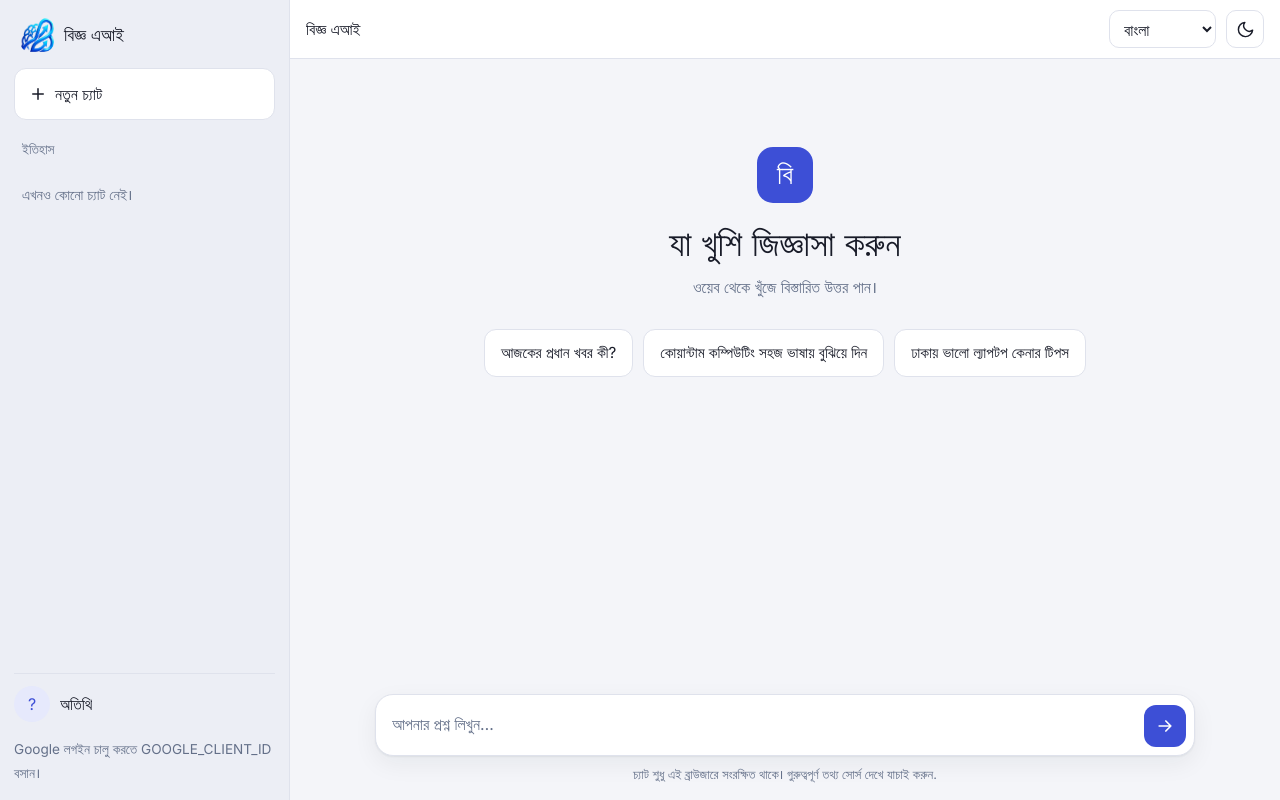
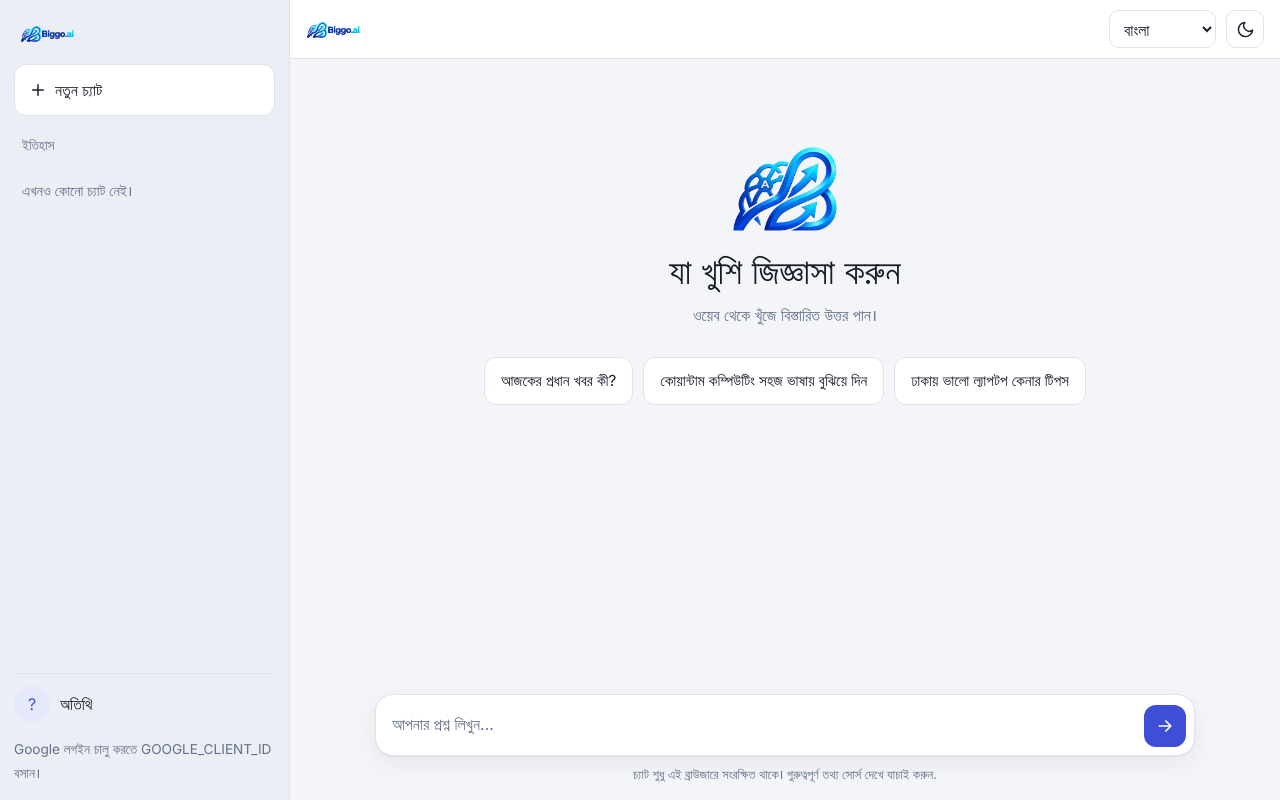
Before and after one commit to durjoyrozario/ai-search-gemini, a website: page public/index.html in a window 1280 px wide. Drawn offline with nearby package versions, Linux system fonts and the light colour scheme; a web font is replaced by a local one.

Commit message:
Update logo and styling in index.html

```diff
--- a/public/index.html
+++ b/public/index.html
@@ -4,6 +4,7 @@
 <meta charset="utf-8">
 <meta name="viewport" content="width=device-width, initial-scale=1, viewport-fit=cover">
 <title>বিজ্ঞ এআই - Biggo AI</title>
+<link rel="icon" href="logo.png">
 <link rel="preconnect" href="https://fonts.googleapis.com">
 <link rel="preconnect" href="https://fonts.gstatic.com" crossorigin>
 <link href="https://fonts.googleapis.com/css2?family=Anek+Bangla:wght@400&family=Inter:wght@400&family=Noto+Naskh+Arabic:wght@400&family=Noto+Sans+Devanagari:wght@400&display=swap" rel="stylesheet">
@@ -51,7 +52,10 @@ button { cursor:pointer; }
   width:34px; height:34px; border-radius:10px; background:var(--accent); color:var(--accent-ink);
   display:grid; place-items:center; font-weight:700; font-size:1.05rem;
 }
-.logo { width:34px; height:34px; border-radius:10px; flex:none; display:block; }
+.wordmark { height:30px; width:auto; max-width:100%; display:block; }
+[data-theme="dark"] .wordmark { background:#fff; border-radius:8px; padding:3px 9px; }
+.hero-logo { width:104px; height:auto; display:block; margin:0 auto 18px; }
+img.av { background:none; object-fit:contain; height:auto; aspect-ratio:1.24; width:38px; border-radius:0; }
 .new {
   display:flex; align-items:center; gap:8px; width:100%; padding:11px 14px; border-radius:12px;
   border:1px solid var(--line); background:var(--panel); font-weight:600;
@@ -91,7 +95,7 @@ button { cursor:pointer; }
   display:flex; align-items:center; gap:10px; padding:10px 16px; border-bottom:1px solid var(--line);
   background:var(--panel);
 }
-.top h2 { flex:1; margin:0; font-size:1rem; font-weight:600; white-space:nowrap; overflow:hidden; text-overflow:ellipsis; }
+.top h2 { display:flex; align-items:center; flex:1; margin:0; font-size:1rem; font-weight:600; white-space:nowrap; overflow:hidden; text-overflow:ellipsis; }
 .icon {
   width:38px; height:38px; border-radius:10px; border:1px solid var(--line); background:var(--panel);
   display:grid; place-items:center; flex:none;
@@ -203,7 +207,7 @@ textarea::placeholder { color:var(--muted); }
 <body>
 <div class="app">
   <aside class="side" id="side">
-    <div class="brand"><img class="logo" src="logo.png" alt="" width="34" height="34"><span data-i="brand">বিজ্ঞ এআই</span></div>
+    <div class="brand"><img class="wordmark" src="logo2.png" alt="Biggo AI"></div>
     <button class="new" id="new" type="button">
       <svg width="18" height="18" viewBox="0 0 24 24" fill="none" stroke="currentColor" stroke-width="2" stroke-linecap="round"><path d="M12 5v14M5 12h14"/></svg>
       <span data-i="newChat"></span>
@@ -410,7 +414,7 @@ function msgEl(m) {
     return d;
   }
   d.className = "msg ai";
-  d.innerHTML = `<div class="av">বি</div><div class="body"><div class="status"><span class="dot"></span><span class="st"></span></div><div class="notice"></div><div class="answer"></div><div class="srcs"></div><div class="acts"></div></div>`;
+  d.innerHTML = `<img class="av" src="logo.png" alt=""><div class="body"><div class="status"><span class="dot"></span><span class="st"></span></div><div class="notice"></div><div class="answer"></div><div class="srcs"></div><div class="acts"></div></div>`;
   const q = (s) => d.querySelector(s);
   if (m.notice) q(".notice").textContent = NOSEARCH[lang] || NOSEARCH.en;
   if (m.error) q(".answer").innerHTML = `<p class="err">${esc(t("error"))}${m.error !== true ? `<small>${esc(m.error)}</small>` : ""}</p>`;
@@ -431,11 +435,11 @@ function msgEl(m) {
 
 function renderMessages() {
   const box = $("msgs"), c = getChat();
-  $("title").textContent = c ? c.title : t("brand");
+  if (c) $("title").textContent = c.title; else $("title").innerHTML = '<img class="wordmark" src="logo2.png" alt="Biggo AI">';
   box.innerHTML = "";
   if (!c || !c.msgs.length) {
     const s = SUG[lang] || SUG.en;
-    box.innerHTML = `<div class="welcome"><div class="mark">বি</div><h1>${esc(t("title"))}</h1><p>${esc(t("sub"))}</p><div class="chips">${s.map((x) => `<button class="chip" type="button">${esc(x)}</button>`).join("")}</div></div>`;
+    box.innerHTML = `<div class="welcome"><img class="hero-logo" src="logo.png" alt=""><h1>${esc(t("title"))}</h1><p>${esc(t("sub"))}</p><div class="chips">${s.map((x) => `<button class="chip" type="button">${esc(x)}</button>`).join("")}</div></div>`;
     box.querySelectorAll(".chip").forEach((b) => (b.onclick = () => send(b.textContent)));
     return;
   }
```
